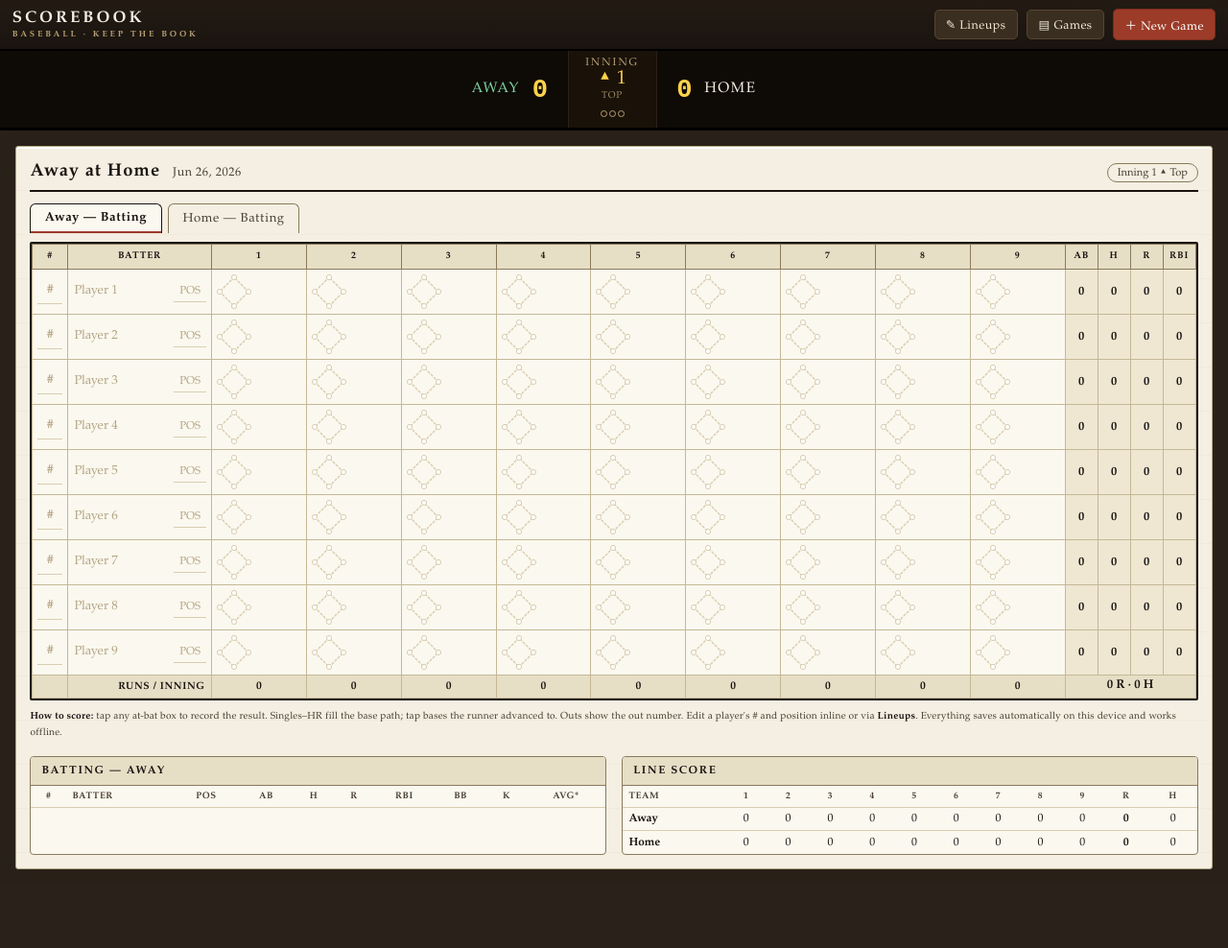
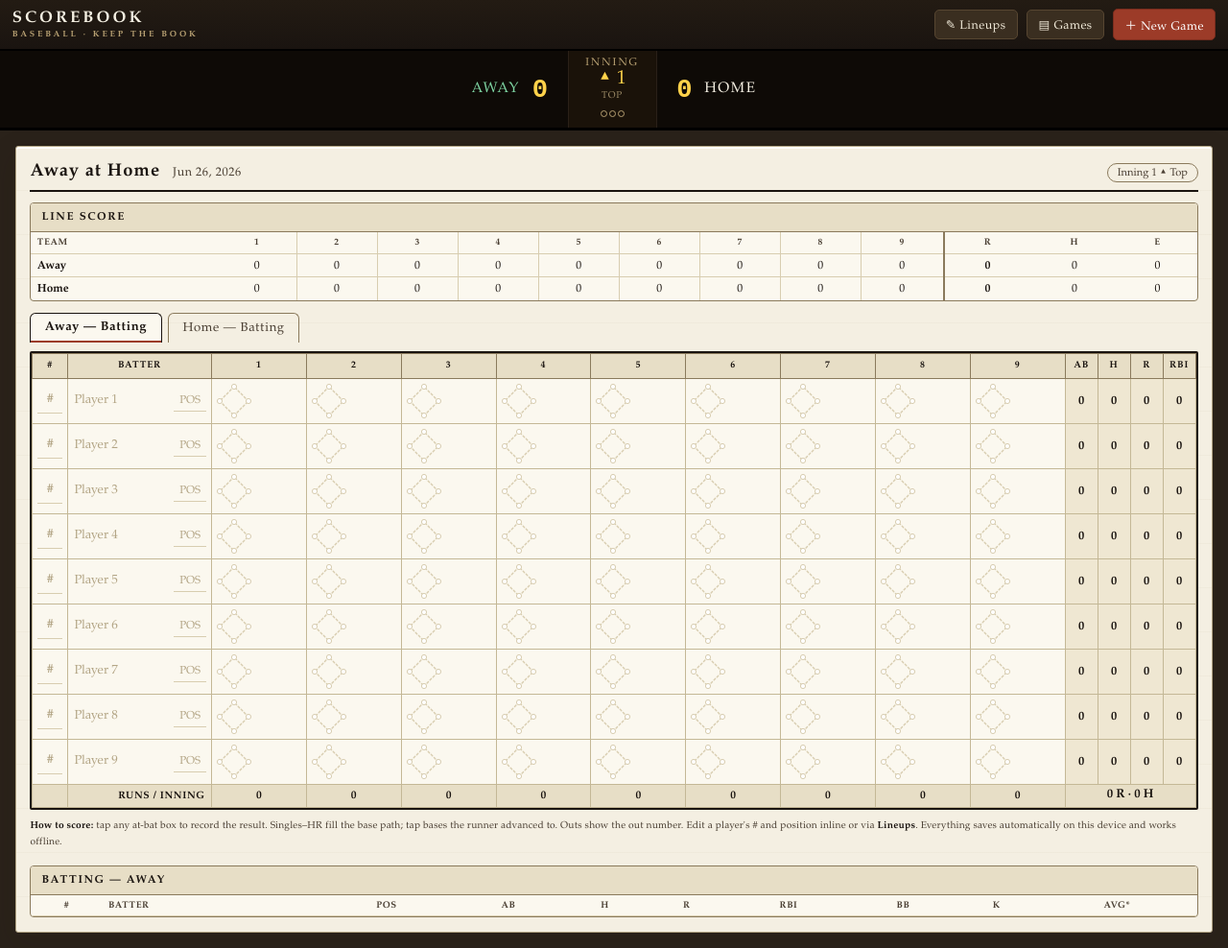
Before and after one commit to jcralley/scorebook, a website: page src/index.html in a window 1280 px wide. Shown: the whole page at 96% size. Before the commit the page ends 922 px from the top, so only its background shows below. Drawn offline with Linux system fonts and the light colour scheme.

Commit message:
Add statusline script, update devcontainer and HTML, ignore playwright snapshots
Co-Authored-By: Claude Sonnet 4.6 <noreply@anthropic.com>

```diff
--- a/src/index.html
+++ b/src/index.html
@@ -176,6 +176,8 @@ table.stat th,table.stat td{padding:.3rem .4rem;border-bottom:1px solid var(--ru
 table.stat th{background:transparent;font-size:.6rem;letter-spacing:.06em;color:var(--ink-soft);text-transform:uppercase}
 table.stat td.nm{text-align:left;font-weight:600}
 table.stat tr:last-child td{border-bottom:none}
+table.stat th.inn,table.stat td.inn{border-right:1px solid var(--rule)}
+table.stat th.stat-sep,table.stat td.stat-sep{border-left:2px solid var(--line-bold)}
 
 /* ---------- modal / sheet ---------- */
 .scrim{position:fixed;inset:0;background:rgba(15,10,5,.55);display:none;z-index:50;
@@ -271,6 +273,11 @@ table.stat tr:last-child td{border-bottom:none}
       <span class="pill" id="innPill">Inning 1 ▲</span>
     </div>
 
+    <div class="panel" style="margin-bottom:.7rem">
+      <h3>Line Score</h3>
+      <table class="stat" id="lineScore"></table>
+    </div>
+
     <div class="tabs">
       <button class="tab on" data-side="away" id="tabAway">Away — Batting</button>
       <button class="tab" data-side="home" id="tabHome">Home — Batting</button>
@@ -284,15 +291,9 @@ table.stat tr:last-child td{border-bottom:none}
       <b>How to score:</b> tap any at-bat box to record the result. Singles–HR fill the base path; tap bases the runner advanced to. Outs show the out number. Edit a player's # and position inline or via <b>Lineups</b>. Everything saves automatically on this device and works offline.
     </div>
 
-    <div class="stats">
-      <div class="panel">
-        <h3 id="batTitle">Batting — Away</h3>
-        <table class="stat" id="batStats"></table>
-      </div>
-      <div class="panel">
-        <h3>Line Score</h3>
-        <table class="stat" id="lineScore"></table>
-      </div>
+    <div class="panel" style="margin-top:1rem">
+      <h3 id="batTitle">Batting — Away</h3>
+      <table class="stat" id="batStats"></table>
     </div>
   </div>
 </div>
@@ -670,6 +671,11 @@ function inningHits(side,inn){
   for(const pi in p){const c=p[pi]&&p[pi][inn];if(c&&RESULTS[c.code]&&RESULTS[c.code].k==="hit")h++;}
   return h;
 }
+function inningErrors(side,inn){
+  let e=0;const p=G.plays[side];
+  for(const pi in p){const c=p[pi]&&p[pi][inn];if(c&&c.code==="E")e++;}
+  return e;
+}
 function inningOuts(side,inn){
   // Count every out recorded in this half-inning: the batter when retired, plus any
   // runner outs captured in the at-bat's `adv` map (force outs, caught stealing on the
@@ -854,13 +860,17 @@ function renderBatStats(){
 
 function renderLineScore(){
   let html="<thead><tr><th class='nm' style='text-align:left'>Team</th>";
-  for(let i=1;i<=INNINGS;i++)html+=`<th>${i}</th>`;
-  html+="<th>R</th><th>H</th></tr></thead><tbody>";
+  for(let i=1;i<=INNINGS;i++)html+=`<th class="inn">${i}</th>`;
+  html+="<th class='stat-sep'>R</th><th>H</th><th>E</th></tr></thead><tbody>";
   ["away","home"].forEach(side=>{
-    let H=0;
+    let H=0,E=0;
     html+=`<tr><td class="nm">${esc(teamLabel(side))}</td>`;
-    for(let i=1;i<=INNINGS;i++){const h=inningHits(side,i);H+=h;html+=`<td>${inningRuns(side,i)}</td>`;}
-    html+=`<td><b>${teamRuns(G,side)}</b></td><td>${H}</td></tr>`;
+    for(let i=1;i<=INNINGS;i++){
+      const h=inningHits(side,i);H+=h;
+      E+=inningErrors(side,i);
+      html+=`<td class="inn">${inningRuns(side,i)}</td>`;
+    }
+    html+=`<td class="stat-sep"><b>${teamRuns(G,side)}</b></td><td>${H}</td><td>${E}</td></tr>`;
   });
   html+="</tbody>";
   $("#lineScore").innerHTML=html;
```
Also changed, not shown: .devcontainer/devcontainer.json, 2 other files.
